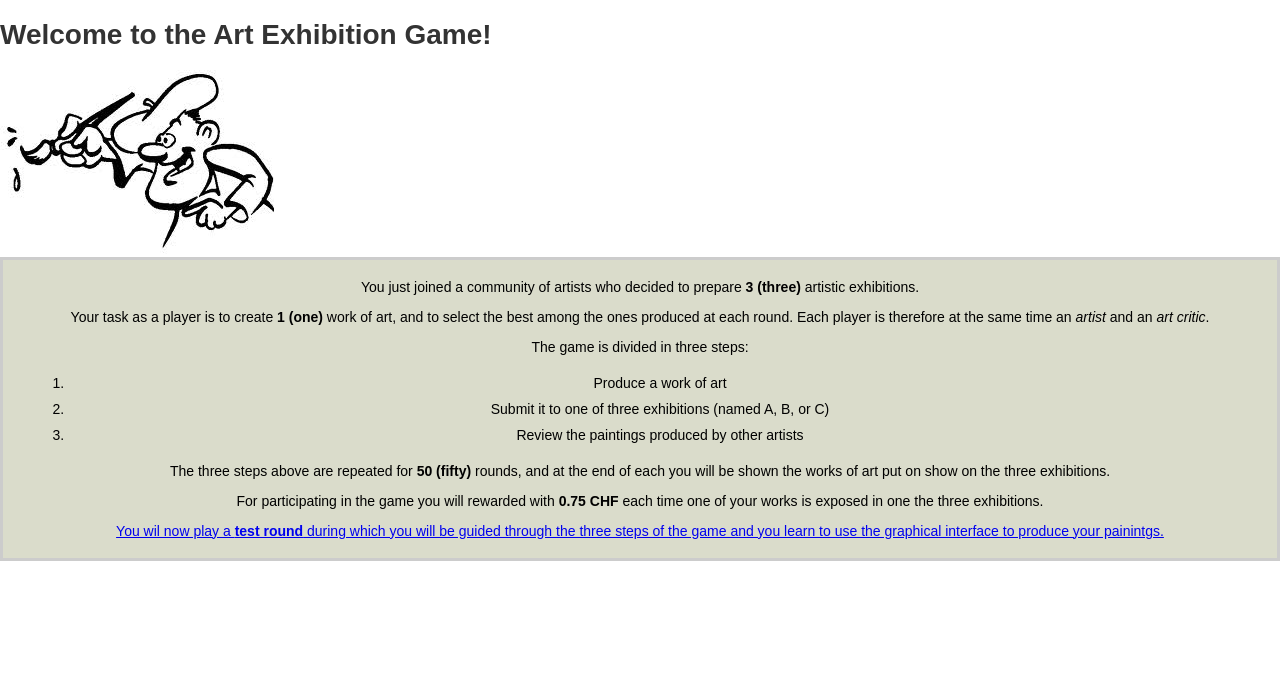
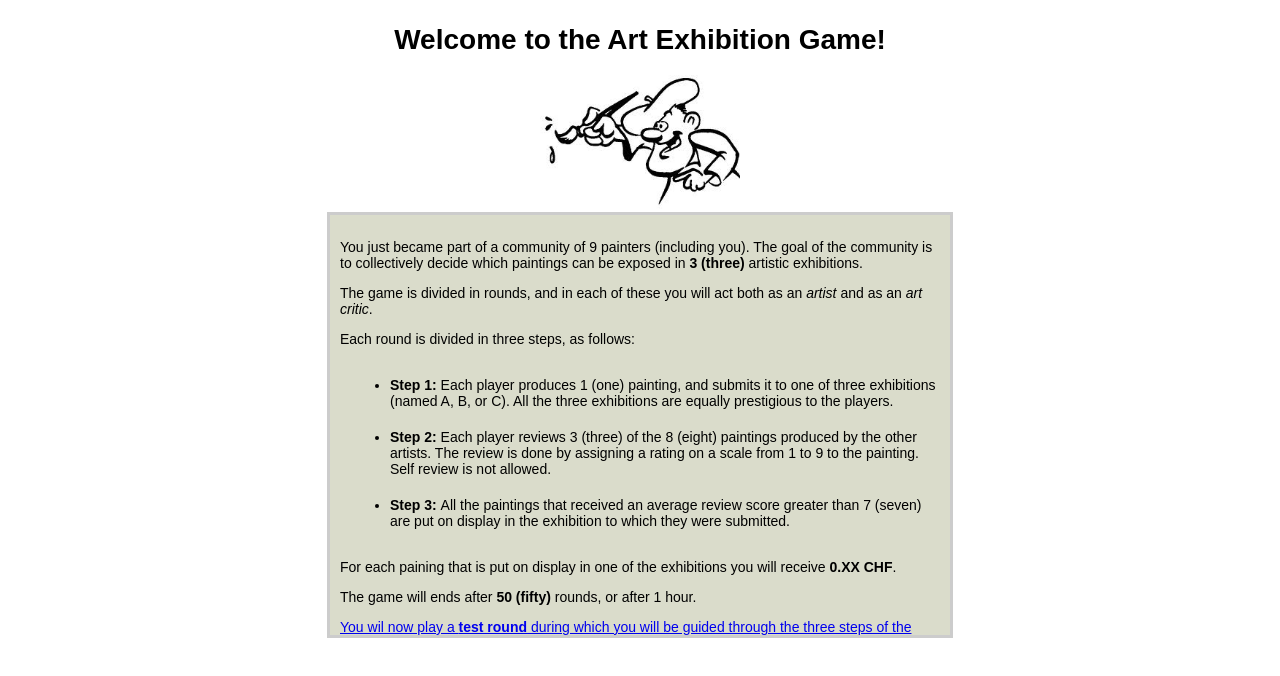
Before and after one commit to shakty/PR, a website: page html/instructions.html in a window 1280 px wide. Drawn offline with Linux system fonts and the light colour scheme.

Commit message:
Instructions rewritten

```diff
--- a/html/css/iframe.css
+++ b/html/css/iframe.css
@@ -15,6 +15,7 @@ div {
   border: 3px solid #CCC;
   padding: 5px;
   text-align: center;
+	overflow-y: auto;
 }
 
 canvas {
--- a/html/css/instructions.css
+++ b/html/css/instructions.css
@@ -1,8 +1,23 @@
-ol {
-	margin: 20px;
+ul {
+	margin: 30px 0 30px 10px;
 
 }
 
 li {
-	margin-bottom: 10px;
+	margin-bottom: 20px;
 }
+
+div#container_instructions {
+  margin: 0 auto;
+  width: 800px;
+	border: 0;
+	background: #fff;
+}
+
+div#instructions {
+	margin: 0 auto;
+	width: 600px;
+	text-align: left;
+	height: 400px;
+	padding: 10px;
+}
--- a/html/instructions.html
+++ b/html/instructions.html
@@ -3,38 +3,49 @@
 <link rel="stylesheet" type="text/css" href="css/iframe.css">
 <link rel="stylesheet" type="text/css" href="css/instructions.css">
 <body>
+
+  <div id="container_instructions">
 	  <h1>Welcome to the Art Exhibition Game!</h1>
-	<img src="./images/instructions/painter.jpeg" />
+    <img src="./images/instructions/painter.jpeg" width="200px" />
 		<div id="instructions">
 			<p>
-		You just joined a community of artists who decided to prepare
-		<strong>3 (three)</strong> artistic exhibitions.
+			You just became part of a community of 9 painters (including you).
+		  The goal of the community is to collectively decide which paintings can be
+			exposed in <strong>3 (three)</strong> artistic exhibitions.
      	</p>
 
 			<p>
-		Your task as a player is to create <strong>1 (one)</strong> work of art,
-		and to select the best among the ones produced at each round. Each player is
-		therefore at the same time an <em>artist</em> and an <em>art critic</em>.
+			The game is divided in rounds, and in each of these you will act both as an
+			<em>artist</em> and as an <em>art critic</em>.
       </p>
 
 			<p>
-		The game is divided in three steps:
+			Each round is divided in three steps, as follows:
 
-		<ol>
-			<li>Produce a work of art</li>
-			<li>Submit it to one of three exhibitions (named A, B, or C)</li>
-			<li>Review the paintings produced by other artists </li>
-		</ol>
+			<ul>
+				<li><strong>Step 1: </strong>Each player produces 1 (one) painting, and submits it to one of three exhibitions (named A, B, or C).
+				  All the three exhibitions are equally prestigious to the players.
+				</li>
+				<li>
+					<strong>Step 2: </strong>Each player reviews 3 (three) of the 8 (eight) paintings produced by the other artists.
+				  The review is done by assigning a rating on a scale from 1 to 9 to the painting.
+					Self review is not allowed.
+				</li>
+				<li>
+					<strong>Step 3: </strong>All the paintings that received an average review
+					score greater than 7 (seven) are put on display in the exhibition to which they were
+					submitted.
+					</li>
+			</ul>
 
-		The three steps above are repeated for <strong>50 (fifty)</strong> rounds,
-		and at the end of each you will be shown the works of art put on show on
-		the three exhibitions.
 			</p>
 
 			<p>
-		For participating in the game you will rewarded with <strong>0.75 CHF</strong>
-		each time one of your works is exposed in one the three exhibitions.
+			For each paining that is put on display in one of the exhibitions you will
+			receive <strong>0.XX CHF</strong>.
 			</p>
+
+			The game will ends after <strong>50 (fifty)</strong> rounds, or after 1 hour.
 
 			<p>
 				<a href="#" onclick="javascript:parent.node.emit('DONE')">You wil now play
@@ -42,7 +53,6 @@
 				 three steps of the game and you learn to use the graphical interface to
 				 produce your painintgs.</a>
 			</p>
-
-
+		</div>
 	</div>
 </body>
--- a/pr.client.js
+++ b/pr.client.js
@@ -11,8 +11,8 @@ function PeerReviewGame () {
 	this.maxPlayers = 8;
 
 	this.init = function() {
-		//node.window.setup('PLAYER');
-		node.window.addWidget('WaitScreen');
+		node.window.setup('PLAYER');
+		//node.window.addWidget('WaitScreen');
 
 		this.cf = null;
 		this.outlet = null;
@@ -206,7 +206,7 @@ function PeerReviewGame () {
 
 	var instructions = function() {
 		node.window.loadFrame('html/instructions.html');
-		node.emit('DONE');
+		//node.emit('DONE');
 		console.log('Instructions');
 	};
 
--- a/pr.logic.js
+++ b/pr.logic.js
@@ -23,12 +23,6 @@ function PeerReview () {
 	};
 
 	var creation = function () {
-
-//		console.log('DUMPINIIINNIGNIGNGI');
-//		console.log(node.game.memory.split().db);
-//		console.log('---------------');
-//		console.log(node.game.memory.split().fetchValues());
-
 		console.log('creation');
 	};
 
```
Also changed, not shown: index.htm (+2 -2 lines). Lines whose indentation alone changed are shown as unchanged.
